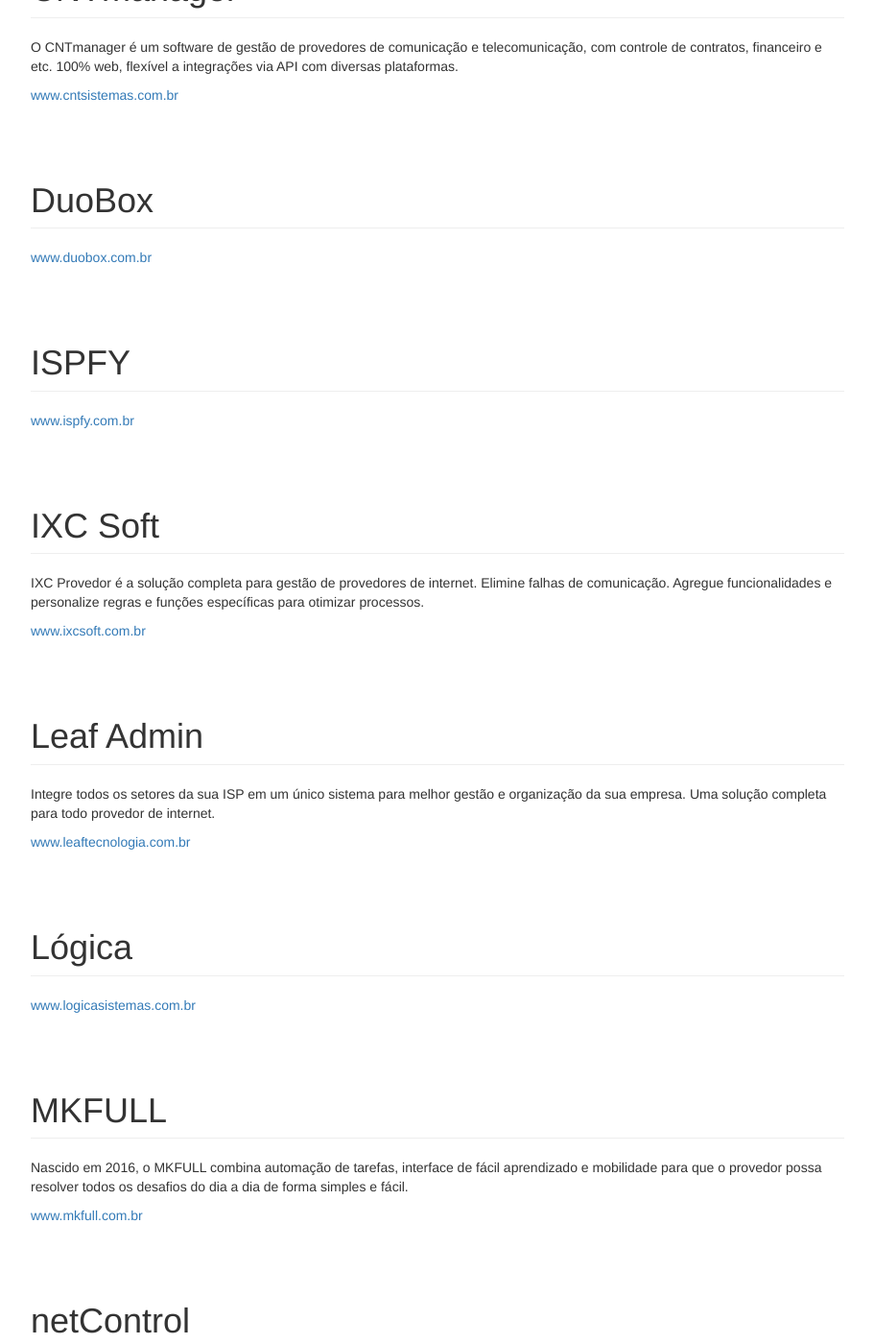
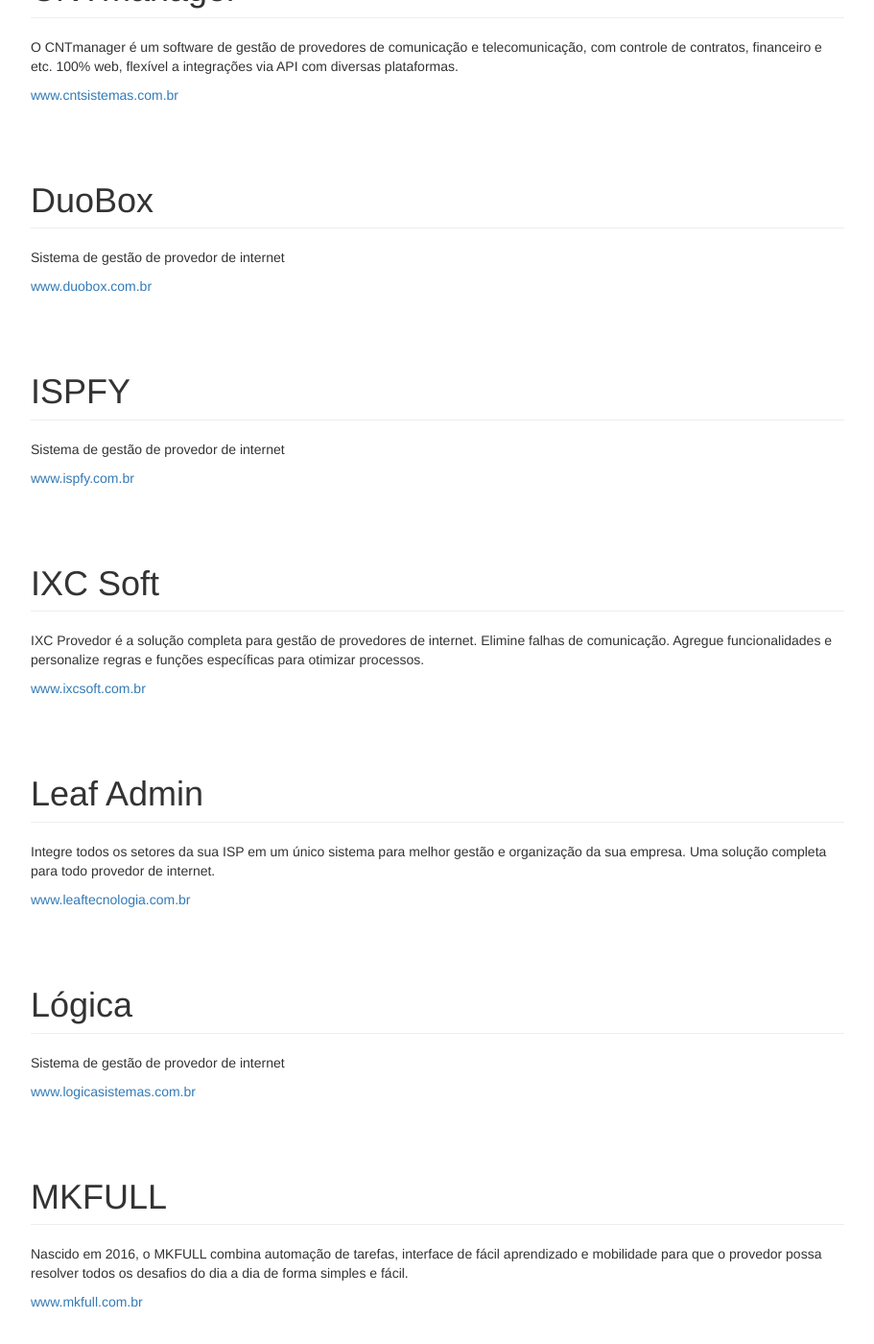
Before and after one commit to widepay/api, a Jekyll site: the page built from docs/sistemas.html, in a window 1280 px wide and 1400 px high, scrolled down 849 px. Shown: the whole window at 96% size, without its empty margins (38-949 px from the left). Built offline with Jekyll 4.4.1, drawn with Linux system fonts in a browser that asks for light colours; nearby versions of some CDN libraries; some of the changed text lies outside the part shown.

Commit message:
Update sistemas.html

```diff
--- a/docs/sistemas.html
+++ b/docs/sistemas.html
@@ -29,14 +29,14 @@ title: Sistemas integrados
 <section class="bs-docs-section">
 
   <h1 id="DuoBox" class="page-header">DuoBox</h1>
-  <!-- <p></p> -->
+  <p>Sistema de gestão de provedor de internet</p>
   <a href="http://www.duobox.com.br" target="_blank">www.duobox.com.br</a>
 
 </section>
 <section class="bs-docs-section">
 
   <h1 id="ISPFY" class="page-header">ISPFY</h1>
-  <!-- <p></p> -->
+  <p>Sistema de gestão de provedor de internet</p>
   <a href="http://www.ispfy.com.br" target="_blank">www.ispfy.com.br</a>
 
 </section>
@@ -57,7 +57,7 @@ title: Sistemas integrados
 <section class="bs-docs-section">
 
   <h1 id="Lógica" class="page-header">Lógica</h1>
-  <!-- <p></p> -->
+  <p>Sistema de gestão de provedor de internet</p>
   <a href="http://www.logicasistemas.com.br" target="_blank">www.logicasistemas.com.br</a>
 
 </section>
@@ -71,7 +71,7 @@ title: Sistemas integrados
 <section class="bs-docs-section">
 
   <h1 id="netControl" class="page-header">netControl</h1>
-  <!-- <p></p> -->
+  <p>Sistema de gestão de provedor de internet</p>
   <a href="http://www.pixelmidia.com.br" target="_blank">www.pixelmidia.com.br</a>
 
 </section>
@@ -99,7 +99,7 @@ title: Sistemas integrados
 <section class="bs-docs-section">
 
   <h1 id="SGP" class="page-header">SGP</h1>
-  <!-- <p></p> -->
+  <p>Sistema de gestão de provedor de internet</p>
   <a href="http://sgp8.hospedagemdesites.ws" target="_blank">sgp8.hospedagemdesites.ws</a>
 
 </section>
```
